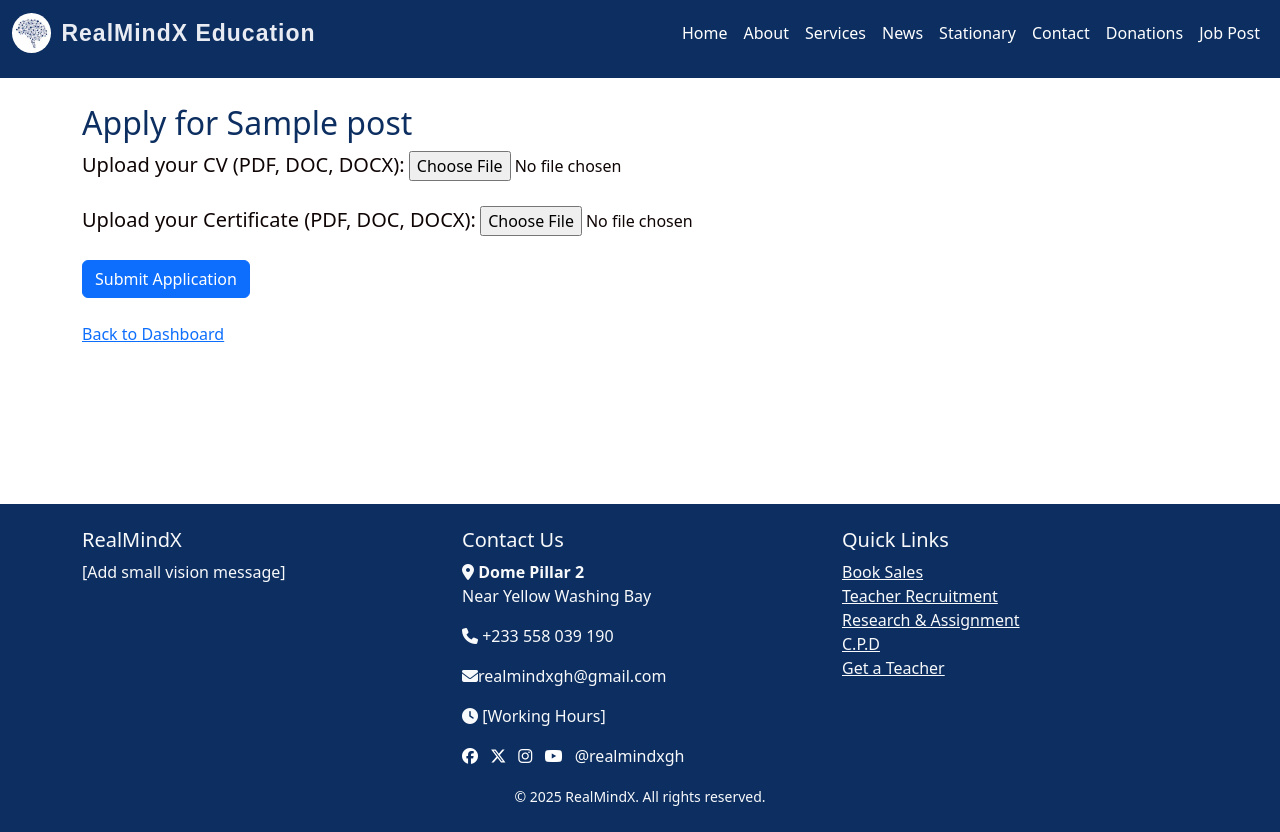
After one commit to EmmanuelDanso1/learning_platform, a Flask app: page /apply/1 in a window 1280 px wide. The commit adds this page. Run offline with Flask 3, Linux system fonts and the light colour scheme; tables that the repository leaves empty hold one stand-in row (values such as "Sample post"); some libraries are stand-ins or nearby versions.

Commit message:
added applications and jobuploads for both admin and users

```diff
--- a/models.py
+++ b/models.py
@@ -39,7 +39,7 @@ class JobPost(db.Model):
     requirements = db.Column(db.Text, nullable=False)
     date_posted = db.Column(db.DateTime, default=datetime.utcnow)
     admin_id = db.Column(db.Integer, db.ForeignKey('admin.id'), nullable=False)
-    applications = db.relationship('Application', backref='job', lazy=True)
+    applications = db.relationship('Application', backref='job', cascade='all, delete-orphan', lazy=True)
 
 class Application(db.Model):
     id = db.Column(db.Integer, primary_key=True)
--- a/routes.py
+++ b/routes.py
@@ -1,7 +1,10 @@
 import os
+import uuid
 from math import ceil
+from werkzeug.utils import secure_filename
+from datetime import datetime
 from dotenv import load_dotenv
-from flask import Flask, render_template, redirect, url_for, request, flash, session
+from flask import Flask, render_template, redirect, url_for, request, flash, session, send_from_directory
 from flask_login import LoginManager, UserMixin, login_user, login_required, logout_user, current_user
 from models import db, bcrypt, User, Admin, JobPost, Application
 from forms import UserSignupForm, AdminSignupForm, LoginForm, JobPostForm
@@ -46,6 +49,23 @@ def services():
 def contact():
     return render_template("contact.html", title="Contact")
 
+@app.route("/job")
+def job():
+    jobs = JobPost.query.order_by(JobPost.id.desc()).all()  # fetch all jobs
+    return render_template("jobs.html", title="Job", jobs=jobs)
+
+
+# applying from homepage
+@app.route('/apply_homepage/<int:job_id>', methods=['POST'])
+def apply_homepage(job_id):
+    if not current_user.is_authenticated:
+        session['next'] = 'users_dashboard'  # Save after login redirection
+        flash('You must sign up or log in first to apply.', 'warning')
+        return redirect(url_for('user_signup'))  # send them to signup
+
+    # If user is already logged in, just send to dashboard
+    return redirect(url_for('users_dashboard'))
+
 # jobs
 @app.route('/jobs')
 def job_listings():
@@ -60,7 +80,7 @@ def job_listings():
     total = query.count()
     jobs = query.order_by(JobPost.id.desc()).paginate(page=page, per_page=per_page, error_out=False)
 
-    return render_template('post_job.html',
+    return render_template('jobs.html',
                            jobs=jobs.items,
                            current_page=page,
                            total_pages=jobs.pages,
@@ -81,10 +101,15 @@ def user_signup():
         new_user = User(username=form.username.data, email=form.email.data, password=hashed_pw)
         db.session.add(new_user)
         db.session.commit()
-        flash('Account created successfully!', 'success')
-        return redirect(url_for('user_login'))
+        login_user(new_user)  # LOGIN directly after signup ✅
+
+        next_page = session.pop('next', None)
+        if next_page:
+            return redirect(url_for(next_page))
+        return redirect(url_for('users_dashboard'))
 
     return render_template('user_signup.html', form=form)
+
 
 @app.route('/admin/signup', methods=['GET', 'POST'])
 def admin_signup():
@@ -111,9 +136,14 @@ def user_login():
         user = User.query.filter_by(email=form.email.data).first()
         if user and check_password_hash(user.password, form.password.data):
             login_user(user)
+
+            next_page = session.pop('next', None)
+            if next_page:
+                return redirect(url_for(next_page))
             return redirect(url_for('users_dashboard'))
         flash('Invalid credentials', 'danger')
     return render_template('user_login.html', form=form)
+
 
 @app.route('/admin/login', methods=['GET', 'POST'])
 def admin_login():
@@ -131,7 +161,7 @@ def admin_login():
 def logout():
     logout_user()
     session.clear()
-    return redirect(url_for('user_login'))
+    return redirect(url_for('home'))
 
 @app.route('/users/dashboard')
 @login_required
@@ -229,27 +259,66 @@ def delete_job(job_id):
     return redirect(url_for('post_job'))
 
 
-@app.route('/apply/<int:job_id>', methods=['POST'])
-@login_required
+# cv uploads
+# Where you want to store uploaded CVs and certificates
+# Constants
+UPLOAD_FOLDER = os.path.join('static', 'uploads')
+ALLOWED_EXTENSIONS = {'pdf', 'doc', 'docx'}
+
+# Ensure upload folder exists
+os.makedirs(UPLOAD_FOLDER, exist_ok=True)
+
+def allowed_file(filename):
+    return '.' in filename and filename.rsplit('.', 1)[1].lower() in ALLOWED_EXTENSIONS
+
+@app.route('/apply/<int:job_id>', methods=['GET', 'POST'])
 def apply(job_id):
-    if not isinstance(current_user, User):
-        flash("Only users can apply for jobs.", "danger")
+    job = JobPost.query.get_or_404(job_id)
+
+    if request.method == 'POST':
+        cv = request.files.get('cv')
+        certificate = request.files.get('certificate')
+
+        # ----- Both CV and Certificate are REQUIRED -----
+        if not cv or not allowed_file(cv.filename):
+            flash('CV upload is required and must be a valid file (PDF, DOC, DOCX).', 'danger')
+            return redirect(request.url)
+
+        if not certificate or not allowed_file(certificate.filename):
+            flash('Certificate upload is required and must be a valid file (PDF, DOC, DOCX).', 'danger')
+            return redirect(request.url)
+
+        # Save CV with a unique filename
+        cv_filename = f"{uuid.uuid4().hex}_{secure_filename(cv.filename)}"
+        cv_path = os.path.join(UPLOAD_FOLDER, cv_filename)
+        cv.save(cv_path)
+
+        # Save Certificate with a unique filename
+        certificate_filename = f"{uuid.uuid4().hex}_{secure_filename(certificate.filename)}"
+        certificate_path = os.path.join(UPLOAD_FOLDER, certificate_filename)
+        certificate.save(certificate_path)
+
+        # Create the application record
+        new_application = Application(
+            date_applied=datetime.now(),
+            status='Under review',
+            cv=cv_filename,
+            certificate=certificate_filename,
+            user_id=current_user.id,
+            job_id=job_id
+        )
+        db.session.add(new_application)
+        db.session.commit()
+
+        flash('Application submitted successfully!', 'success')
         return redirect(url_for('users_dashboard'))
 
-    job = JobPost.query.get_or_404(job_id)
+    return render_template('apply.html', job=job)
 
-    # Optional: check if user already applied
-    existing_application = Application.query.filter_by(user_id=current_user.id, job_id=job_id).first()
-    if existing_application:
-        flash('You have already applied for this job.', 'warning')
-        return redirect(url_for('users_dashboard'))
-
-    new_application = Application(user_id=current_user.id, job_id=job_id)
-    db.session.add(new_application)
-    db.session.commit()
-    flash('Application submitted successfully!', 'success')
-    return redirect(url_for('users_dashboard'))
-
+# admin to see uploaded files
+@app.route('/uploads/<filename>')
+def uploaded_file(filename):
+    return send_from_directory(UPLOAD_FOLDER, filename)
 
 @app.route('/admin/applicants/<int:job_id>')
 @login_required
--- a/templates/admin_dashboard.html
+++ b/templates/admin_dashboard.html
@@ -10,7 +10,7 @@
                 <h5>{{ job.title }}</h5>
                 <p>{{ job.description }}</p>
                 <a href="{{ url_for('view_applicants', job_id=job.id) }}" class="btn btn-outline-secondary">View Applicants</a>
-            </div>
+            </div><br>
         {% endfor %}
     </div>
 {% else %}
--- /dev/null
+++ b/templates/apply.html
@@ -0,0 +1,17 @@
+{% extends "index.html" %}
+{% block content %}
+    <h2>Apply for {{ job.title }}</h2>
+
+    <form action="{{ url_for('apply', job_id=job.id) }}" method="POST" enctype="multipart/form-data">
+        <label for="cv">Upload your CV (PDF, DOC, DOCX):</label>
+        <input type="file" name="cv" required><br><br>
+
+        <label for="certificate">Upload your Certificate (PDF, DOC, DOCX):</label>
+        <input type="file" name="certificate" required><br><br>
+
+        <button class="btn btn-primary" type="submit">Submit Application</button>
+    </form><br>
+
+    <a href="{{ url_for('users_dashboard') }}">Back to Dashboard</a>
+
+{% endblock %}
--- a/templates/index.html
+++ b/templates/index.html
@@ -22,6 +22,11 @@
     </button>
     <div class="collapse navbar-collapse justify-content-end" id="navbarNav">
       <ul class="navbar-nav">
+        {% if current_user.is_authenticated %}
+          <li class="nav-item">
+            <a class="btn btn-outline-light ms-3" href="{{ url_for('logout') }}">Logout</a>
+          </li>
+        {% else %}
           <li class="nav-item"><a class="nav-link" href="{{ url_for('home') }}">Home</a></li>
           <li class="nav-item"><a class="nav-link" href="{{ url_for('about') }}">About</a></li>
           <li class="nav-item"><a class="nav-link" href="{{ url_for('services') }}">Services</a></li>
@@ -29,7 +34,8 @@
           <li class="nav-item"><a class="nav-link" href="#">Stationary</a></li>
           <li class="nav-item"><a class="nav-link" href="{{ url_for('contact') }}">Contact</a></li>
           <li class="nav-item"><a class="nav-link" href="#">Donations</a></li>
-          <li class="nav-item"><a class="nav-link" href="{{url_for('job_listings') }}">Job Post</a></li>
+          <li class="nav-item"><a class="nav-link" href="{{ url_for('job_listings') }}">Job Post</a></li>
+        {% endif %}
       </ul>
     </div>
   </div>
--- a/templates/users_dashboard.html
+++ b/templates/users_dashboard.html
@@ -11,9 +11,7 @@
             {% if job.requirements %}
             <p><strong>Requirements:</strong> {{ job.requirements }}</p>
             {% endif %}
-            <form method="post" action="{{ url_for('apply', job_id=job.id) }}">
-                <button type="submit" class="btn btn-primary">Apply</button>
-            </form>
+            <a href="{{ url_for('apply', job_id=job.id) }}" class="btn btn-primary">Apply</a>
         </div>
     </div>
     {% else %}
```
Also changed, not shown: templates/jobs.html (+11 -47 lines), templates/view_applicants.html (+21 -39 lines), instance/platform.db. Lines whose indentation alone changed are shown as unchanged.
